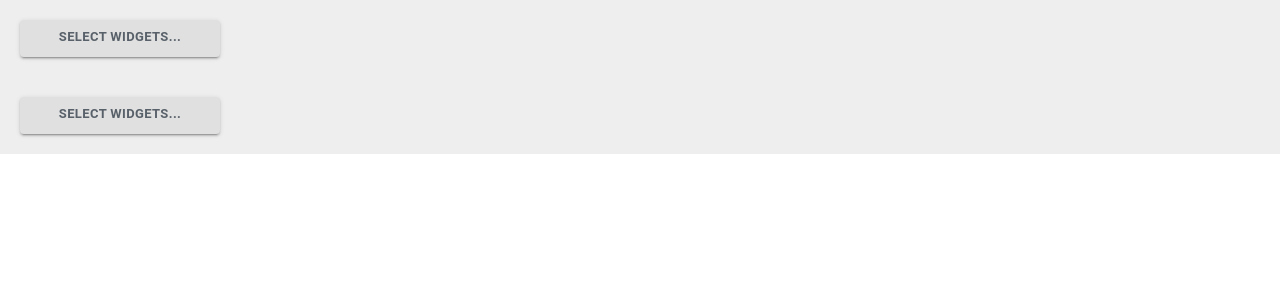
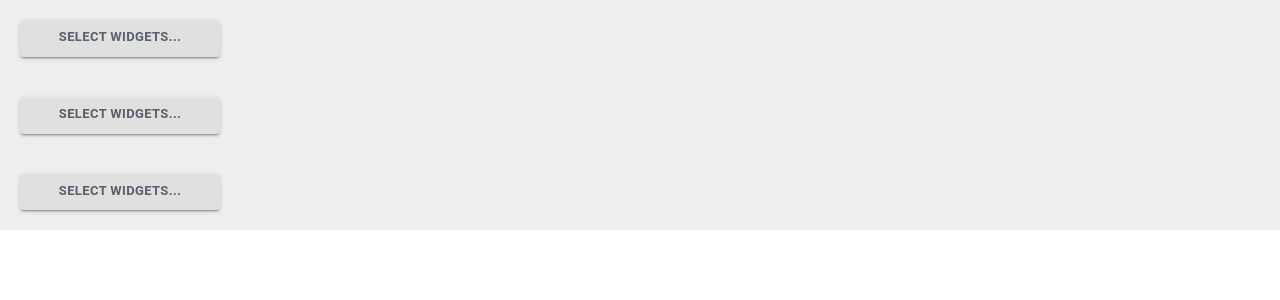
Before and after one commit to jordanpatton/material-ui-sandbox, a React (Create React App) app: page / in a window 1280 px wide. Shown: the top 300 px of the page. Built offline with nearby package versions, Linux system fonts and the light colour scheme.

Commit message:
duplicate B to C

```diff
--- /dev/null
+++ b/src/components/App/components/ControlledAutocompleteC/index.tsx
@@ -0,0 +1,71 @@
+import React from 'react';
+import Button from '@material-ui/core/Button';
+import InputBase from '@material-ui/core/InputBase';
+import Popper from '@material-ui/core/Popper';
+import Autocomplete from '@material-ui/lab/Autocomplete';
+
+import { TWidget, WIDGETS } from '../../../../common/constants';
+import { useStyles } from './styles';
+
+export const ControlledAutocompleteA: React.FC = () => {
+    const classes = useStyles();
+    const [anchorEl, setAnchorEl] = React.useState<HTMLElement | null>(null);
+    const [value, setValue] = React.useState<TWidget[]>([]);
+
+    return (
+        <>
+            <Button
+                aria-describedby={!!anchorEl ? 'some-id' : undefined}
+                className={classes.button}
+                disableRipple
+                onClick={(e: React.MouseEvent<HTMLElement>) => setAnchorEl(e.currentTarget)}
+                variant="contained"
+            >
+                {value.length ? value.map((v: TWidget) => v.description).join(', ') : 'Select Widgets...'}
+            </Button>
+            <Popper
+                anchorEl={anchorEl}
+                className={classes.popper}
+                id={!!anchorEl ? 'some-id' : undefined}
+                open={!!anchorEl}
+                placement="bottom-start"
+            >
+                <div className={classes.header}>Non-Interactive Zone</div>
+                <Autocomplete
+                    classes={{
+                        option: classes.option,
+                        paper: classes.paper,
+                        popperDisablePortal: classes.popperDisablePortal,
+                    }}
+                    disableCloseOnSelect
+                    disablePortal
+                    getOptionLabel={(o: TWidget) => o.name}
+                    multiple
+                    noOptionsText="No Widgets"
+                    onChange={(_e, v: TWidget[]) => setValue(v)}
+                    onClose={() => {
+                        if (anchorEl) { anchorEl.focus(); }
+                        setAnchorEl(null);
+                    }}
+                    open={!!anchorEl}
+                    options={WIDGETS}
+                    renderInput={renderInputParams => (
+                        <InputBase
+                            autoFocus
+                            className={classes.inputBase}
+                            inputProps={renderInputParams.inputProps}
+                            ref={renderInputParams.InputProps.ref}
+                        />
+                    )}
+                    renderOption={(o: TWidget, { selected }) => (
+                        <>{o.description}{selected ? ' (selected)' : null}</>
+                    )}
+                    renderTags={() => null}
+                    value={value}
+                />
+            </Popper>
+        </>
+    );
+}
+
+export default ControlledAutocompleteA;
--- /dev/null
+++ b/src/components/App/components/ControlledAutocompleteC/styles.ts
@@ -0,0 +1,63 @@
+import { createStyles, fade, makeStyles, Theme } from '@material-ui/core/styles';
+
+export const useStyles = makeStyles((theme: Theme) => createStyles({
+    button: {
+        fontSize: 13,
+        width: '200px',
+        textAlign: 'left',
+        paddingBottom: 8,
+        color: '#586069',
+        fontWeight: 600,
+        '&:hover, &:focus': { color: '#0366d6' },
+        '& span': { width: '100%' },
+        '& svg': { height: 16, width: 16 },
+    },
+    header: {
+        borderBottom: '1px solid #e1e4e8',
+        fontWeight: 600,
+        padding: '8px 10px',
+    },
+    inputBase: {
+        borderBottom: '1px solid #dfe2e5',
+        padding: 10,
+        width: '100%',
+        '& input': {
+            backgroundColor: theme.palette.common.white,
+            border: '1px solid #ced4da',
+            borderRadius: 4,
+            fontSize: 14,
+            padding: 8,
+            transition: theme.transitions.create(['border-color', 'box-shadow']),
+            '&:focus': {
+                borderColor: theme.palette.primary.main,
+                boxShadow: `${fade(theme.palette.primary.main, 0.25)} 0 0 0 0.2rem`,
+            },
+        },
+    },
+    option: {
+        alignItems: 'flex-start',
+        minHeight: 'auto',
+        padding: 8,
+        '&[aria-selected="true"]': { backgroundColor: 'transparent' },
+        '&[data-focus="true"]': { backgroundColor: theme.palette.action.hover },
+    },
+    paper: {
+        boxShadow: 'none',
+        color: '#586069',
+        fontSize: 13,
+        margin: 0,
+    },
+    popper: {
+        backgroundColor: '#f6f8fa',
+        border: '1px solid rgba(27,31,35,.15)',
+        borderRadius: 3,
+        boxShadow: '0 3px 12px rgba(27,31,35,.15)',
+        color: '#586069',
+        fontSize: 13,
+        width: 300,
+        zIndex: 1,
+    },
+    popperDisablePortal: {
+        position: 'relative',
+    },
+}));
--- a/src/components/App/index.tsx
+++ b/src/components/App/index.tsx
@@ -3,6 +3,7 @@ import Box from '@material-ui/core/Box';
 
 import ControlledAutocompleteA from './components/ControlledAutocompleteA';
 import ControlledAutocompleteB from './components/ControlledAutocompleteB';
+import ControlledAutocompleteC from './components/ControlledAutocompleteC';
 
 import './styles.css';
 
@@ -14,6 +15,9 @@ const App: React.FC = () => (
         <Box style={{ backgroundColor: '#EEEEEE', padding: '20px' }}>
             <ControlledAutocompleteB />
         </Box>
+        <Box style={{ backgroundColor: '#EEEEEE', padding: '20px' }}>
+            <ControlledAutocompleteC />
+        </Box>
     </>
 );
 
```
